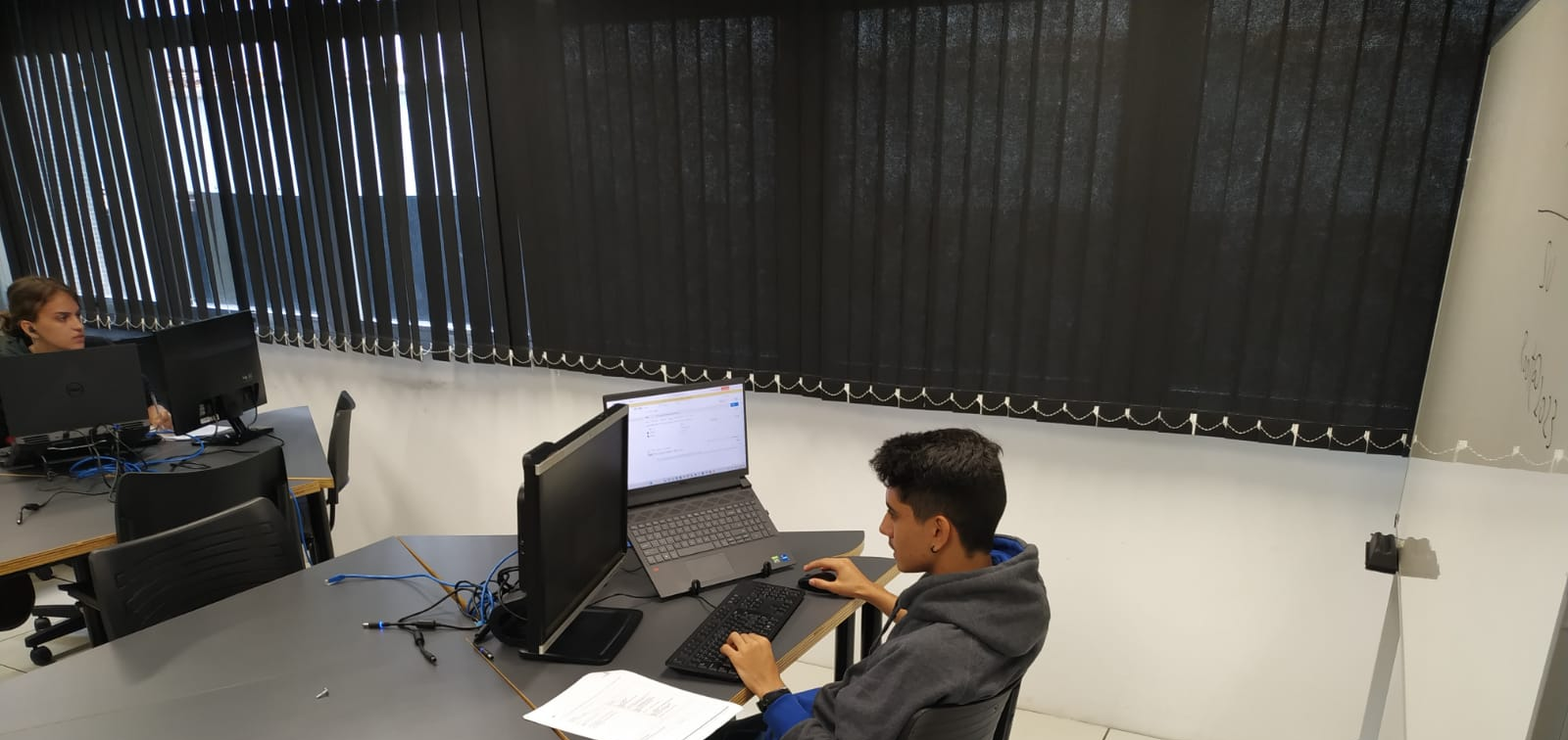
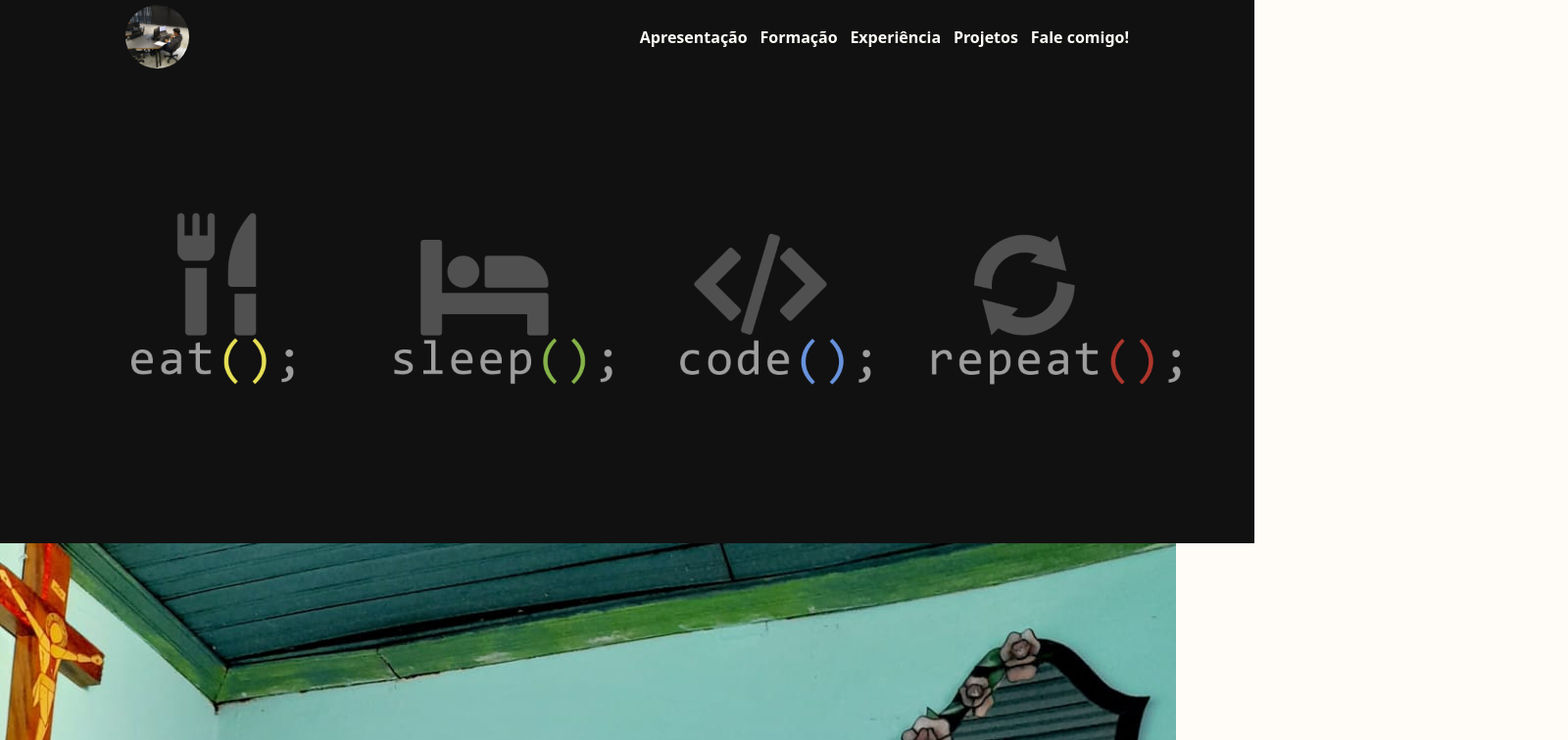
Before and after one commit to YulianSan/portfolio-toti, a plain HTML site: page index.html in a window 1280 px wide. Shown: the top 756 px of the page at 98% size, 1600 px wide, since content can reach past the window. Drawn offline with Linux system fonts and the light colour scheme.

Commit message:
Style header

```diff
--- /dev/null
+++ b/css/header.css
@@ -0,0 +1,44 @@
+.header{
+    height: 75px;
+    background-color: var(--color-primary);
+    padding-block: 5px;
+}
+
+.header .wrap{
+    display: flex;
+    justify-content: space-between;
+    height: 100%;
+    align-items: center;
+}
+
+.header__container_picture{
+    border-radius: 50%;
+    aspect-ratio: 1;
+    height: 100%;
+    overflow: hidden;
+}
+
+.header__my_picture{
+    height: 100%;
+    object-fit: contain;
+}
+
+.header__list{
+    display: flex;
+    gap: 0.8rem;
+}
+
+.list__link{
+    font-weight: bold;
+    color: var(--color-bg);
+}
+
+.top__image_background{
+    height: 60vh;
+    min-height: 25rem;
+}
+.top__image_background > img{
+    height: 100%;
+    width: 100%;
+    object-fit: cover;
+}
--- a/css/style.css
+++ b/css/style.css
@@ -2,7 +2,14 @@
     --color-secundary: #e72313;
     --color-bg: #fffcf7;
     --color-tertiary: #67b588;
-    --color-primary: #141325;
+    --color-primary: #111111;
+}
+
+html{
+    scroll-behavior: smooth;
+}
+body{
+    background-color: var(--color-bg);
 }
 
 *{
@@ -12,8 +19,18 @@
         Roboto, Oxygen, Ubuntu, Cantarell, 'Open Sans', 'Helvetica Neue', sans-serif;
     color: var(--color-primary);
     text-rendering: optimizeSpeed;
+    box-sizing: border-box;
+}
+
+a{
+    text-decoration: none;
 }
 
 li{
     list-style: none;
 }
+
+.wrap{
+    max-width: 1024px;
+    margin-inline: auto;
+}
--- a/index.html
+++ b/index.html
@@ -5,11 +5,13 @@
         <meta charset="UTF-8">
         <meta name="viewport" content="width=device-width, initial-scale=1">
         <link href="css/style.css" rel="stylesheet">
+        <link href="css/header.css" rel="stylesheet">
         <script src="https://kit.fontawesome.com/3d37bc774e.js" crossorigin="anonymous"></script>
     </head>
     <body>
         <section class="top">
             <header class="header">
+                <div class="wrap">
                     <div class="header__container_picture">
                         <img src="./images/eu_de_costas.jpeg" class="header__my_picture" alt="Foto de Yulian Santiago">
                     </div>
@@ -32,9 +34,10 @@
                             </li>
                         </ul>
                     </nav>
+                </div>
             </header>
             <div class="top__image_background">
-                <img src="" alt="Foto de fundo">
+                <img src="./images/bg_top.png" alt="Foto de fundo">
             </div>
         </section>
         <main class="main">
```
Also changed, not shown: images/bg_top.png (added). Lines whose indentation alone changed are shown as unchanged.
